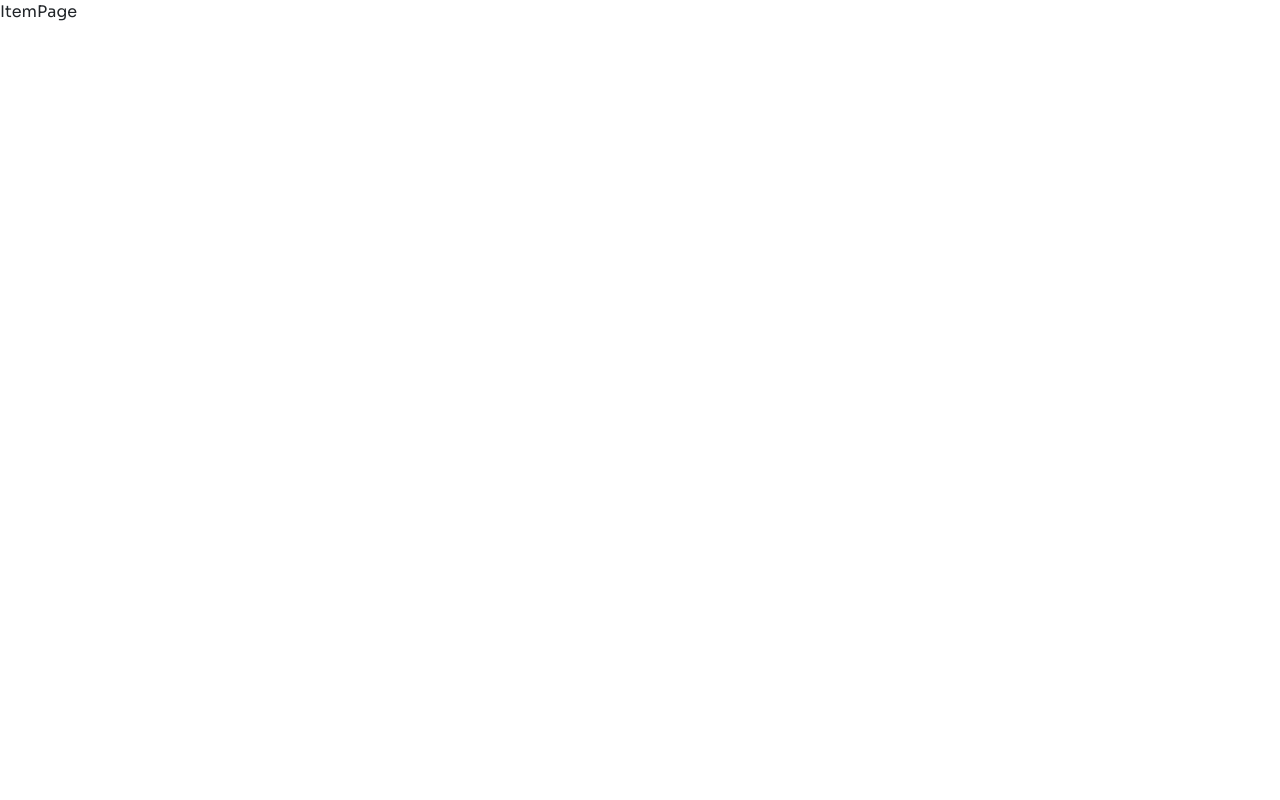
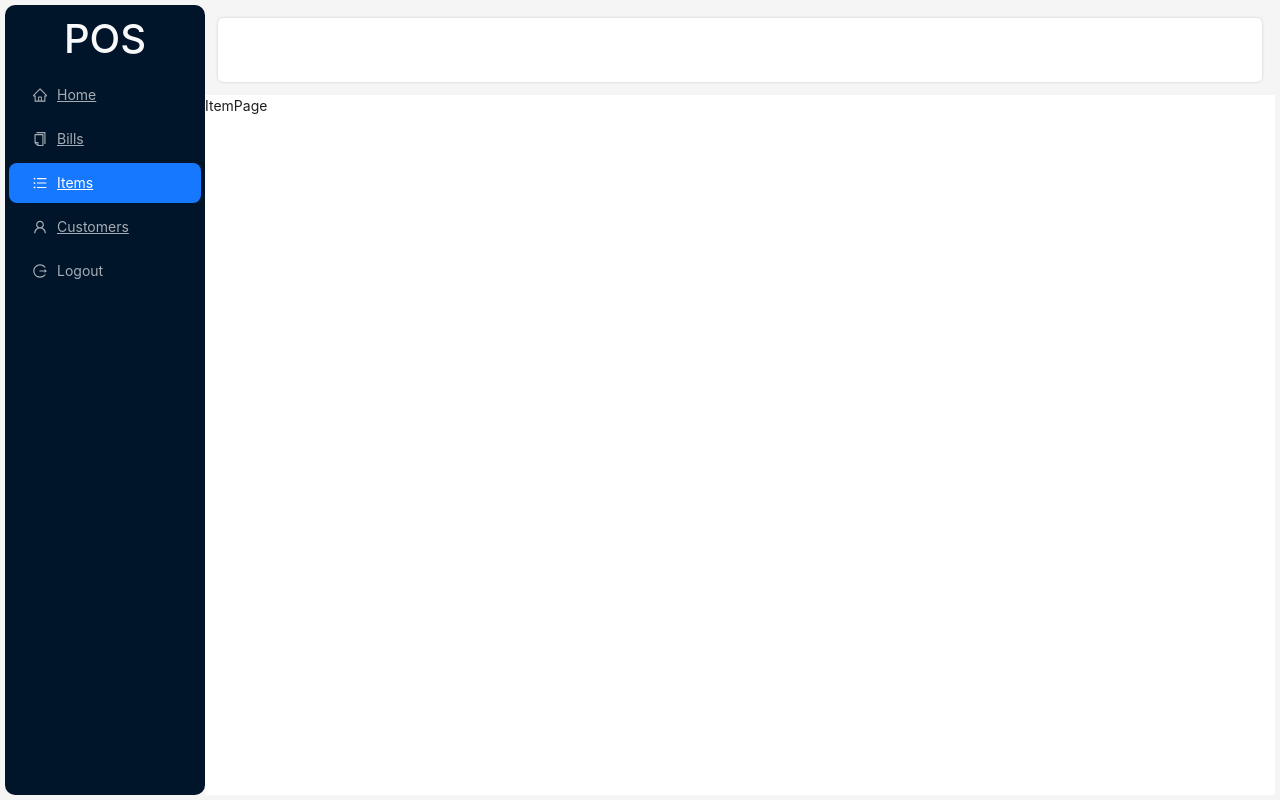
Before and after one commit to SagarMedtiya/POS-MERN, a React (Create React App) app in the folder client/: page /items in a window 1280 px wide. Built offline with nearby package versions, Linux system fonts and the light colour scheme.

Commit message:
item page

```diff
--- a/client/src/pages/ItemPage.js
+++ b/client/src/pages/ItemPage.js
@@ -1,8 +1,9 @@
 import React from 'react'
+import DefaultLayout from '../components/DefaultLayout'
 
 const ItemPage = () => {
   return (
-    <div>ItemPage</div>
+    <DefaultLayout>ItemPage</DefaultLayout>
   )
 }
 
```
